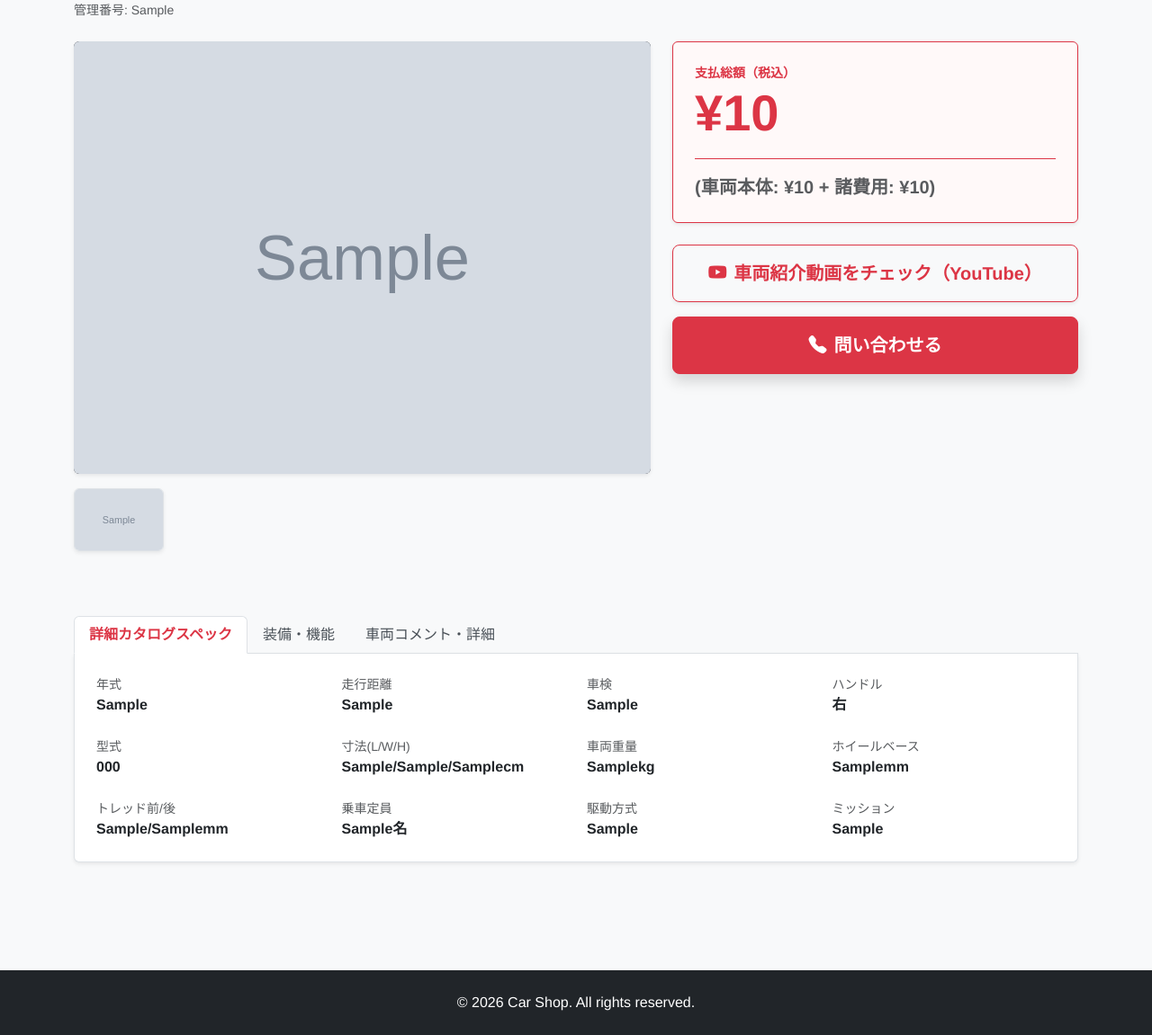
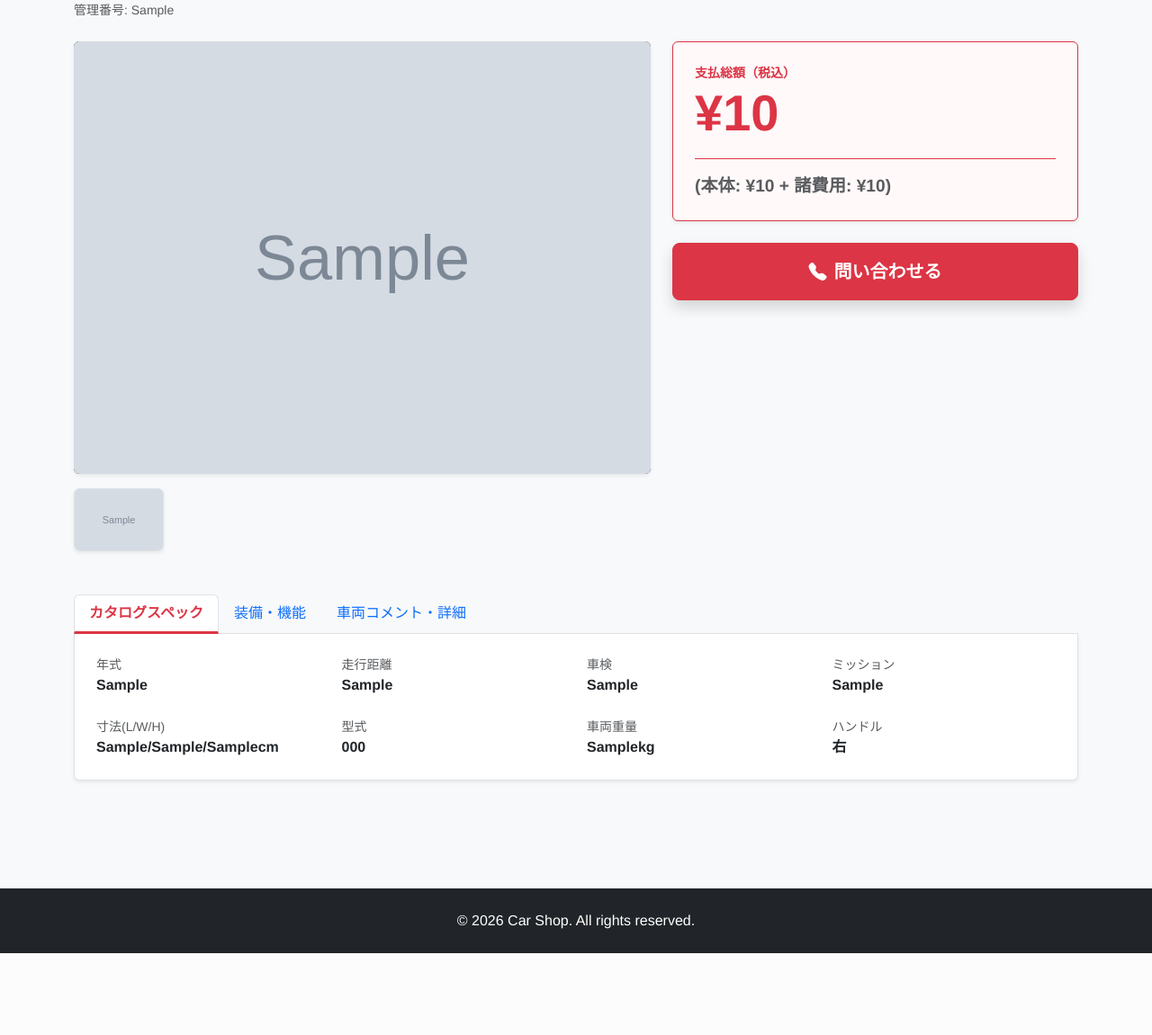
Before and after one commit to shinyaokubo-ai/car_shop, a Django app: page /1/ in a window 1280 px wide. Shown: the part 157-1308 px from the top of the page at 90% size. After the commit the page ends 1217 px from the top, so only its background shows below. Run offline with Django 5.2, Linux system fonts and the light colour scheme; tables that the repository leaves empty hold one stand-in row (values such as "Sample post"); grey boxes marked "Sample" are stand-in pictures.

Commit message:
慎也さんのこだわりデザイン完成（タイル装備・タブ配置修正）

```diff
--- a/cars/templates/cars/car_detail.html
+++ b/cars/templates/cars/car_detail.html
@@ -3,12 +3,15 @@
 
 {% block content %}
 <style>
-    /* 装備リストの色分け：あるものは濃く(青)、ないものは薄く(グレー) */
-    .eq-item { font-size: 0.9rem; margin-bottom: 5px; }
-    .eq-yes { color: #0d6efd; font-weight: bold; } /* 装備あり */
-    .eq-no { color: #dee2e6; } /* 装備なし（薄く） */
-    .nav-tabs .nav-link { color: #495057; }
-    .nav-tabs .nav-link.active { color: #dc3545; font-weight: bold; }
+    /* タイルマスのデザイン：画像を再現 */
+    .eq-grid { display: grid; grid-template-columns: repeat(auto-fill, minmax(140px, 1fr)); gap: 8px; }
+    .eq-tile {
+        padding: 8px 4px; border-radius: 4px; text-align: center; font-size: 0.85rem; font-weight: bold; border: 1px solid #e0e0e0;
+    }
+    .eq-on { background-color: #fff3e0; color: #ef6c00; border-color: #ffe0b2; } /* 装備あり（オレンジ系） */
+    .eq-off { background-color: #ffffff; color: #ced4da; } /* 装備なし（グレー） */
+
+    .nav-tabs .nav-link.active { color: #dc3545; font-weight: bold; border-bottom: 3px solid #dc3545; }
 </style>
 
 <div class="container py-4">
@@ -24,7 +27,7 @@
                     <img src="{{ car.get_main_image_url }}" class="img-fluid w-100" style="max-height: 500px; object-fit: contain;">
                 {% endif %}
             </div>
-            <div class="row g-2 mb-4">
+            <div class="row g-2">
                 {% for car_image in car.images.all %}
                 <div class="col-3 col-md-2">
                     <img src="{{ car_image.image.url }}" class="img-fluid rounded border shadow-sm" style="height: 70px; width: 100%; object-fit: cover;">
@@ -37,27 +40,18 @@
             <div class="p-4 mb-4 rounded border border-danger shadow-sm" style="background-color: #fff9f9;">
                 <p class="text-danger mb-0 small fw-bold">支払総額（税込）</p>
                 <div class="text-danger fw-bold display-4">¥{{ car.price_total|intcomma }}</div>
-                <p class="mb-0 text-muted border-top border-danger pt-3 mt-3" style="font-size: 1.25rem; font-weight: 600;">
-                    (車両本体: ¥{{ car.price_vehicle|intcomma }} + 諸費用: ¥{{ car.price_misc|intcomma }})
+                <p class="mb-0 text-muted border-top border-danger pt-3 mt-3" style="font-size: 1.2rem; font-weight: 600;">
+                    (本体: ¥{{ car.price_vehicle|intcomma }} + 諸費用: ¥{{ car.price_misc|intcomma }})
                 </p>
             </div>
-
-            {% if car.youtube_url %}
-            <div class="d-grid mb-3">
-                <a href="{{ car.youtube_url }}" target="_blank" class="btn btn-outline-danger btn-lg fw-bold py-3 shadow-sm">
-                    <i class="bi bi-youtube me-2"></i>車両紹介動画をチェック（YouTube）
-                </a>
-            </div>
-            {% endif %}
-
-            <div class="d-grid">
+            <div class="d-grid gap-2">
                 <a href="tel:03-XXXX-XXXX" class="btn btn-danger btn-lg fw-bold py-3 shadow"><i class="bi bi-telephone-fill me-2"></i>問い合わせる</a>
             </div>
         </div>
     </div>
 
     <ul class="nav nav-tabs mb-0" id="carTab" role="tablist">
-        <li class="nav-item"><button class="nav-link active" data-bs-toggle="tab" data-bs-target="#spec">詳細カタログスペック</button></li>
+        <li class="nav-item"><button class="nav-link active" data-bs-toggle="tab" data-bs-target="#spec">カタログスペック</button></li>
         <li class="nav-item"><button class="nav-link" data-bs-toggle="tab" data-bs-target="#equipment">装備・機能</button></li>
         <li class="nav-item"><button class="nav-link" data-bs-toggle="tab" data-bs-target="#comment">車両コメント・詳細</button></li>
     </ul>
@@ -69,79 +63,61 @@
                 <div class="col"><small class="text-muted d-block">年式</small><strong>{{ car.registration_year }}</strong></div>
                 <div class="col"><small class="text-muted d-block">走行距離</small><strong>{{ car.mileage }}</strong></div>
                 <div class="col"><small class="text-muted d-block">車検</small><strong>{{ car.inspection }}</strong></div>
+                <div class="col"><small class="text-muted d-block">ミッション</small><strong>{{ car.transmission }}</strong></div>
+                <div class="col"><small class="text-muted d-block">寸法(L/W/H)</small><strong>{{ car.length }}/{{ car.width }}/{{ car.height }}cm</strong></div>
+                <div class="col"><small class="text-muted d-block">型式</small><strong>{{ car.model_code }}</strong></div>
+                <div class="col"><small class="text-muted d-block">車両重量</small><strong>{{ car.weight }}kg</strong></div>
                 <div class="col"><small class="text-muted d-block">ハンドル</small><strong>{{ car.handle }}</strong></div>
-                <div class="col"><small class="text-muted d-block">型式</small><strong>{{ car.model_code|default:"不明" }}</strong></div>
-                <div class="col"><small class="text-muted d-block">寸法(L/W/H)</small><strong>{{ car.length }}/{{ car.width }}/{{ car.height }}cm</strong></div>
-                <div class="col"><small class="text-muted d-block">車両重量</small><strong>{{ car.weight }}kg</strong></div>
-                <div class="col"><small class="text-muted d-block">ホイールベース</small><strong>{{ car.wheelbase }}mm</strong></div>
-                <div class="col"><small class="text-muted d-block">トレッド前/後</small><strong>{{ car.tread_front }}/{{ car.tread_rear }}mm</strong></div>
-                <div class="col"><small class="text-muted d-block">乗車定員</small><strong>{{ car.capacity }}名</strong></div>
-                <div class="col"><small class="text-muted d-block">駆動方式</small><strong>{{ car.drive_system }}</strong></div>
-                <div class="col"><small class="text-muted d-block">ミッション</small><strong>{{ car.transmission }}</strong></div>
             </div>
         </div>
 
         <div class="tab-pane fade" id="equipment">
+            <h6 class="fw-bold mb-3 border-bottom pb-2">主要装備一覧</h6>
+            <div class="eq-grid mb-5">
+                <div class="eq-tile {% if car.has_aircon %}eq-on{% else %}eq-off{% endif %}">エアコン</div>
+                <div class="eq-tile {% if car.has_power_steering %}eq-on{% else %}eq-off{% endif %}">パワステ</div>
+                <div class="eq-tile {% if car.has_abs %}eq-on{% else %}eq-off{% endif %}">ABS</div>
+                <div class="eq-tile {% if car.has_cruise_control %}eq-on{% else %}eq-off{% endif %}">クルコン</div>
+                <div class="eq-tile {% if car.has_leather_seat %}eq-on{% else %}eq-off{% endif %}">本革シート</div>
+                <div class="eq-tile {% if car.has_sunroof %}eq-on{% else %}eq-off{% endif %}">サンルーフ</div>
+                <div class="eq-tile {% if car.has_back_camera %}eq-on{% else %}eq-off{% endif %}">バックカメラ</div>
+                <div class="eq-tile {% if car.has_etc %}eq-on{% else %}eq-off{% endif %}">ETC</div>
+                <div class="eq-tile {% if car.has_led_headlight %}eq-on{% else %}eq-off{% endif %}">LEDライト</div>
+                <div class="eq-tile {% if car.has_seat_heater %}eq-on{% else %}eq-off{% endif %}">シートヒーター</div>
+            </div>
+
             <div class="row g-4">
+                {% if car.equipment_standard %}
                 <div class="col-md-4">
-                    <h6 class="fw-bold text-primary mb-3 border-bottom pb-2">安全装備</h6>
-                    <ul class="list-unstyled">
-                        <li class="eq-item {% if car.has_aircon %}eq-yes{% else %}eq-no{% endif %}">エアコン</li>
-                        <li class="eq-item {% if car.has_abs %}eq-yes{% else %}eq-no{% endif %}">ABS</li>
-                        <li class="eq-item {% if car.has_esc %}eq-yes{% else %}eq-no{% endif %}">ESC(横滑り防止)</li>
-                        <li class="eq-item {% if car.has_collision_safety %}eq-yes{% else %}eq-no{% endif %}">衝突被害軽減ブレーキ</li>
-                        <li class="eq-item {% if car.has_cruise_control %}eq-yes{% else %}eq-no{% endif %}">クルーズコントロール</li>
-                        <li class="eq-item {% if car.has_back_camera %}eq-yes{% else %}eq-no{% endif %}">バックカメラ</li>
-                        <li class="eq-item {% if car.has_etc %}eq-yes{% else %}eq-no{% endif %}">ETC</li>
-                    </ul>
+                    <h6 class="fw-bold border-start border-3 border-danger ps-2">標準装備</h6>
+                    <div class="p-2 bg-light small rounded" style="white-space: pre-wrap;">{{ car.equipment_standard }}</div>
                 </div>
+                {% endif %}
+                {% if car.equipment_option %}
                 <div class="col-md-4">
-                    <h6 class="fw-bold text-success mb-3 border-bottom pb-2">外装・内装装備</h6>
-                    <ul class="list-unstyled">
-                        <li class="eq-item {% if car.has_sunroof %}eq-yes{% else %}eq-no{% endif %}">サンルーフ</li>
-                        <li class="eq-item {% if car.has_leather_seat %}eq-yes{% else %}eq-no{% endif %}">本革シート</li>
-                        <li class="eq-item {% if car.has_led_headlight %}eq-yes{% else %}eq-no{% endif %}">LEDヘッドライト</li>
-                        <li class="eq-item {% if car.has_seat_heater %}eq-yes{% else %}eq-no{% endif %}">シートヒーター</li>
-                        <li class="eq-item {% if car.has_power_seat %}eq-yes{% else %}eq-no{% endif %}">パワーシート</li>
-                        <li class="eq-item {% if car.has_aluminum_wheel %}eq-yes{% else %}eq-no{% endif %}">アルミホイール</li>
-                    </ul>
+                    <h6 class="fw-bold border-start border-3 border-danger ps-2">オプション装備</h6>
+                    <div class="p-2 bg-light small rounded" style="white-space: pre-wrap;">{{ car.equipment_option }}</div>
                 </div>
+                {% endif %}
+                {% if car.equipment_custom %}
                 <div class="col-md-4">
-                    <h6 class="fw-bold text-info mb-3 border-bottom pb-2">車歴・書類</h6>
-                    <ul class="list-unstyled">
-                        <li class="eq-item {% if car.has_one_owner %}eq-yes{% else %}eq-no{% endif %}">ワンオーナー</li>
-                        <li class="eq-item {% if car.has_warranty %}eq-yes{% else %}eq-no{% endif %}">保証書</li>
-                        <li class="eq-item {% if car.has_record_book %}eq-yes{% else %}eq-no{% endif %}">記録簿</li>
-                        <li class="eq-item {% if car.has_manual %}eq-yes{% else %}eq-no{% endif %}">取扱説明書</li>
-                        <li class="eq-item {% if car.has_spare_key %}eq-yes{% else %}eq-no{% endif %}">スペアキー</li>
-                    </ul>
+                    <h6 class="fw-bold border-start border-3 border-danger ps-2">カスタム装備</h6>
+                    <div class="p-2 bg-light small rounded" style="white-space: pre-wrap;">{{ car.equipment_custom }}</div>
                 </div>
+                {% endif %}
             </div>
         </div>
 
         <div class="tab-pane fade" id="comment">
             <div class="mb-4" style="white-space: pre-wrap; line-height: 1.8;">{{ car.comment }}</div>
 
-            <div class="row g-4 pt-3 border-top">
-                {% if car.equipment_standard %}
-                <div class="col-md-4">
-                    <h6 class="fw-bold">標準装備（詳細）</h6>
-                    <div class="p-2 bg-light rounded small" style="white-space: pre-wrap;">{{ car.equipment_standard }}</div>
-                </div>
-                {% endif %}
-                {% if car.equipment_option %}
-                <div class="col-md-4">
-                    <h6 class="fw-bold">オプション装備（詳細）</h6>
-                    <div class="p-2 bg-light rounded small" style="white-space: pre-wrap;">{{ car.equipment_option }}</div>
-                </div>
-                {% endif %}
-                {% if car.equipment_custom %}
-                <div class="col-md-4">
-                    <h6 class="fw-bold">カスタム装備（詳細）</h6>
-                    <div class="p-2 bg-light rounded small" style="white-space: pre-wrap;">{{ car.equipment_custom }}</div>
-                </div>
-                {% endif %}
+            {% if car.youtube_url %}
+            <div class="d-grid mt-4 pt-3 border-top">
+                <a href="{{ car.youtube_url }}" target="_blank" class="btn btn-outline-danger btn-lg fw-bold py-3 shadow-sm">
+                    <i class="bi bi-youtube me-2"></i>この車両の紹介動画を見る（YouTube）
+                </a>
             </div>
+            {% endif %}
         </div>
     </div>
 </div>
```
Also changed, not shown: cars/templates/cars/stock_list.html (+4 -19 lines).
